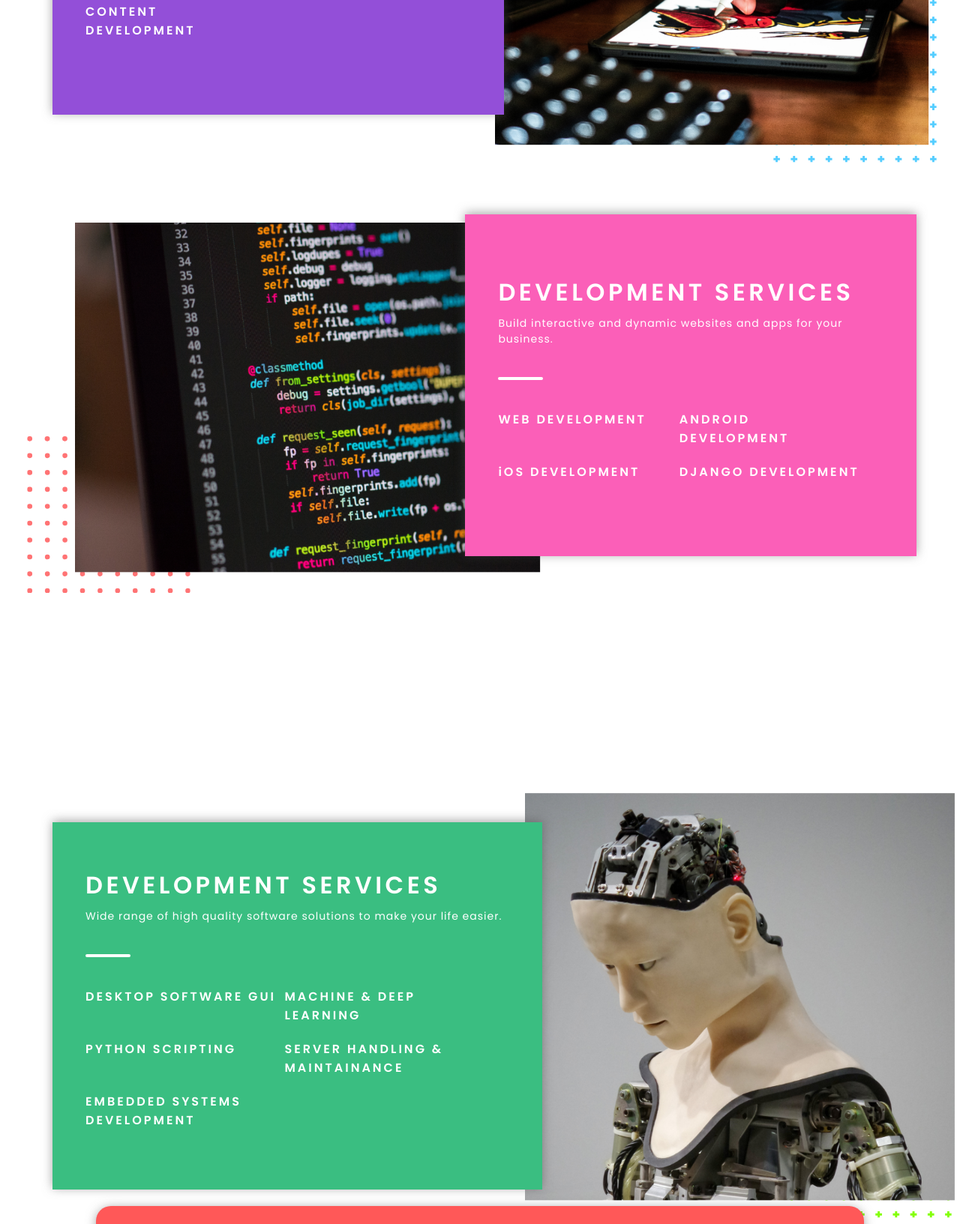
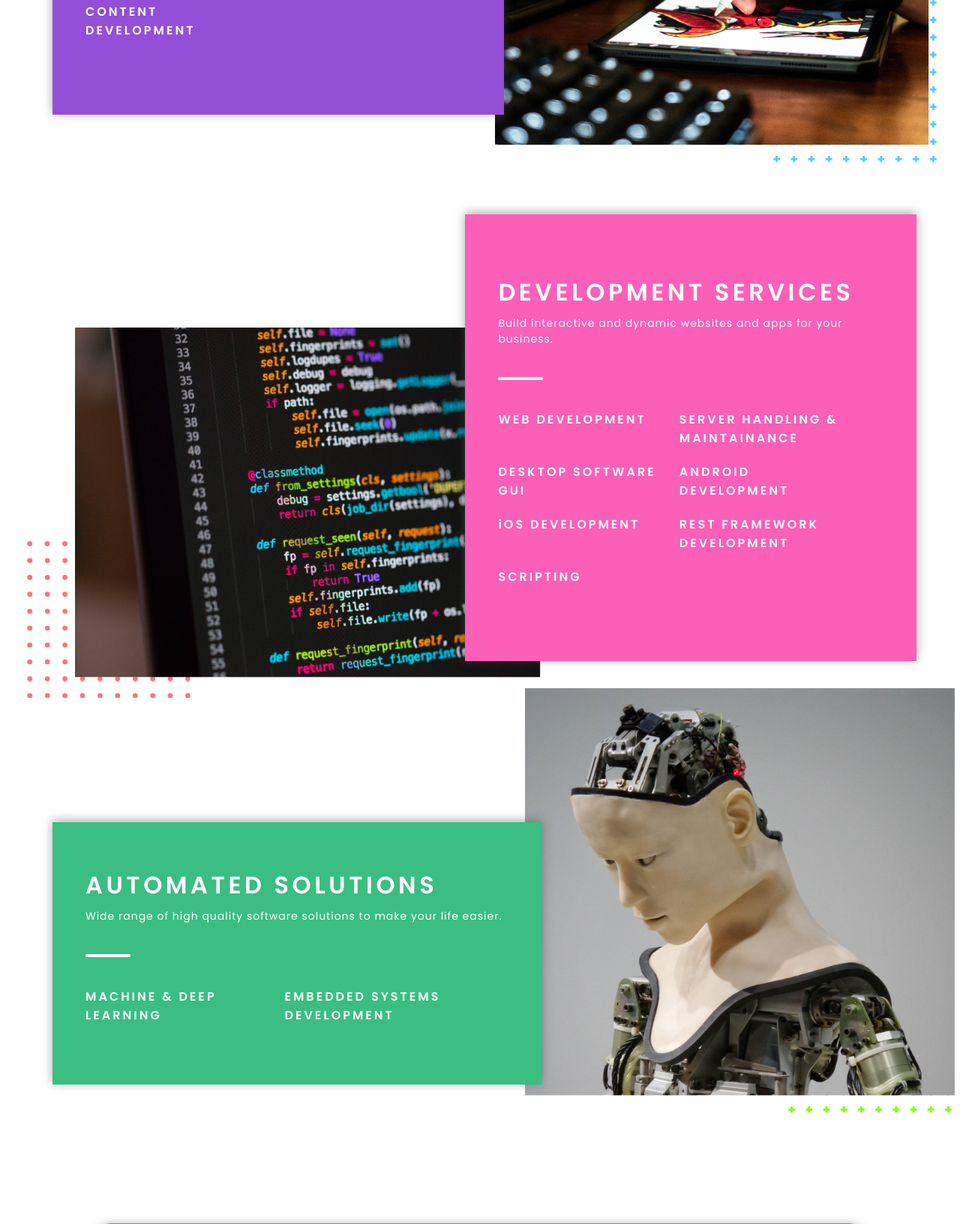
Before and after one commit to adityapal99/crossdash-website, a Django app: page / in a window 1280 px wide. Shown: the part 1383-3016 px from the top of the page at 75% size. Run offline with Django 3.2, Linux system fonts and the light colour scheme; parts of the project's set-up code (start-up, migrations or seed data) failed here and were passed over.

Commit message:
content changes

```diff
--- a/crossdash/settings.py
+++ b/crossdash/settings.py
@@ -29,7 +29,7 @@ SECRET_KEY = 'gd)ao*uc!!demr@#3m$d6*xwk1o5z^9!+wh)yjwb^3-rrjfa&i'
 # SECURITY WARNING: don't run with debug turned on in production!
 DEBUG = True
 
-ALLOWED_HOSTS = []
+ALLOWED_HOSTS = ["*"]
 
 MONGOUSER = config.get('section', 'MONGOUSER')
 MONGOPASS = config.get('section', 'MONGOPASS')
--- a/website/templates/website/index.html
+++ b/website/templates/website/index.html
@@ -102,9 +102,12 @@
           <div class="seperator"></div>
           <ul>
             <li>WEB DEVELOPMENT</li>
+            <li>SERVER HANDLING & MAINTAINANCE</li>
+            <li>DESKTOP SOFTWARE GUI</li>
             <li>ANDROID DEVELOPMENT</li>
             <li>iOS DEVELOPMENT</li>
-            <li>DJANGO DEVELOPMENT</li>
+            <li>REST FRAMEWORK DEVELOPMENT</li>
+            <li>SCRIPTING</li>
           </ul>
         </div>
         <div class="development-img">
@@ -128,17 +131,14 @@
           data-aos-duration="1200"
           data-aos-offset="300"
         >
-          <h3>DEVELOPMENT SERVICES</h3>
+          <h3>AUTOMATED SOLUTIONS</h3>
           <p>
             Wide range of high quality software solutions to make your life
             easier.
           </p>
           <div class="seperator"></div>
           <ul>
-            <li>DESKTOP SOFTWARE GUI</li>
             <li>MACHINE & DEEP LEARNING</li>
-            <li>PYTHON SCRIPTING</li>
-            <li>SERVER HANDLING & MAINTAINANCE</li>
             <li>EMBEDDED SYSTEMS DEVELOPMENT</li>
           </ul>
         </div>
```
